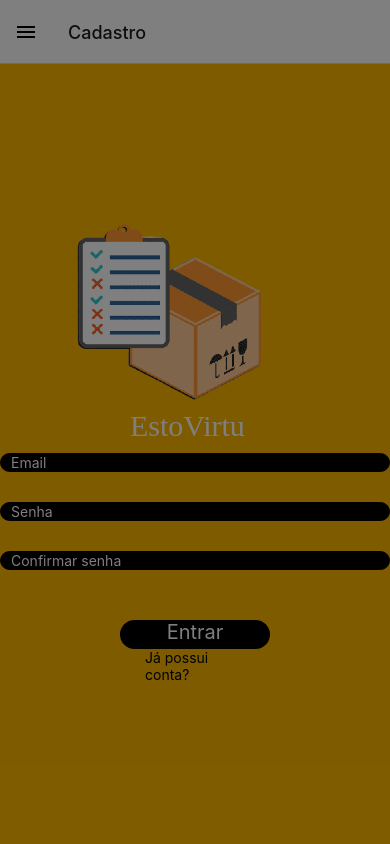
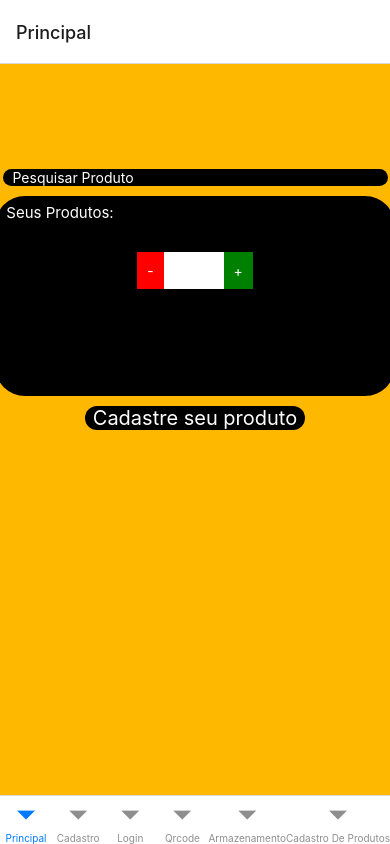
Before and after one commit to lucas125-fx/controle-de-estoque, a React Native app: screen / in a window 390 px wide. Built offline with nearby package versions, Linux system fonts and the light colour scheme.

Commit message:
feito a navegação entre telas

```diff
--- a/App.js
+++ b/App.js
@@ -4,23 +4,24 @@ import Principal from './src/Pages/Principal';
 import Qrcode from './src/Pages/Qrcode'
 import { NavigationContainer } from '@react-navigation/native';
 import { createDrawerNavigator } from '@react-navigation/drawer';
+import { createBottomTabNavigator } from '@react-navigation/bottom-tabs';
 import Armazenamento from './src/Pages/Armazenamento';
 import CadastroProdutos from './src/Pages/CadastroProdutos/'
 
-const Drawer = createDrawerNavigator ();
+const Tab = createBottomTabNavigator ();
 
 export default function App() {
   return (
     <NavigationContainer>
-      <Drawer.Navigator useLegacyImplementation={true} >
-     <Drawer.Screen name="Cadastro"component={Cadastro}/>
-     <Drawer.Screen name="Login"component={Login}/>
-     <Drawer.Screen name="Principal"component={Principal}/>
-     <Drawer.Screen name="Qrcode"component={Qrcode}/>
-     <Drawer.Screen name="Armazenamento"component={Armazenamento}/>
-     <Drawer.Screen name="Cadastrodeprodutos"component={CadastroProdutos}/>
+      <Tab.Navigator useLegacyImplementation={true} >
+     <Tab.Screen name="Principal"component={Principal}/>
+     <Tab.Screen name="Cadastro"component={Cadastro}/>
+     <Tab.Screen name="Login"component={Login}/>
+     <Tab.Screen name="Qrcode"component={Qrcode}/>
+     <Tab.Screen name="Armazenamento"component={Armazenamento}/>
+     <Tab.Screen name="Cadastro De Produtos"component={CadastroProdutos}/>
 
-     </Drawer.Navigator>
+     </Tab.Navigator>
         </NavigationContainer>
 
   );
--- a/babel.config.js
+++ b/babel.config.js
@@ -1,6 +1,15 @@
-module.exports = function(api) {
+module.exports = function (api) {
   api.cache(true);
   return {
-    presets: ['babel-preset-expo'],
+    presets: ["babel-preset-expo"],
+    plugins: [
+      [
+        "module-resolver",
+        {
+          extensions: [".tsx", ".ts", ".js", ".json"],
+        },
+      ],
+      "react-native-reanimated/plugin",
+    ],
   };
 };
--- a/package.json
+++ b/package.json
@@ -28,9 +28,9 @@
     "react": "17.0.1",
     "react-dom": "17.0.1",
     "react-native": "0.64.3",
-    "react-native-gesture-handler": "~2.1.0",
+    "react-native-gesture-handler": "^2.4.1",
     "react-native-paper": "^4.12.1",
-    "react-native-reanimated": "~2.3.1",
+    "react-native-reanimated": "~2.2.0",
     "react-native-safe-area-context": "3.3.2",
     "react-native-screens": "~3.10.1",
     "react-native-vector-icons": "^9.1.0",
--- a/src/Pages/Armazenamento/index.js
+++ b/src/Pages/Armazenamento/index.js
@@ -13,7 +13,7 @@ export default function Principal({navigation}) {
       </View>
       <View>
         <TouchableOpacity
-      onPress={() => (navigation.navigate('Cadastrodeprodutos'))}
+      onPress={() => (navigation.navigate('Cadastro De Produtos'))}
       style={styles.botao}>
           <Text style={{ fontSize: 20, color: '#fff', }}>Cadastre seu produto</Text>
         </TouchableOpacity>
--- a/src/Pages/CadastroProdutos/index.js
+++ b/src/Pages/CadastroProdutos/index.js
@@ -10,7 +10,7 @@ export default function CadastroProdutos({navigation}) {
       <Text style={styles.text}>EstoVirtu</Text>
       <TextInput
         style={styles.input}
-        placeholder="imagem"
+        placeholder="Imagem"
         placeholderTextColor="#FFF"
       />
       <TextInput
@@ -25,17 +25,12 @@ export default function CadastroProdutos({navigation}) {
       />
       <TextInput
         style={styles.input2}
-        placeholder="Local"
+        placeholder="QR Code"
         placeholderTextColor="#FFF"
       />
       <TextInput
         style={styles.input2}
-        placeholder="QR code"
-        placeholderTextColor="#FFF"
-      />
-      <TextInput
-        style={styles.input2}
-        placeholder="Codigo Empresa"
+        placeholder="Código Empresa"
         placeholderTextColor="#FFF"
       />
       <TextInput
@@ -50,10 +45,10 @@ export default function CadastroProdutos({navigation}) {
       />
       <View >
       <TouchableOpacity
-      onPress={() => (navigation.navigate('Armazenamento'))}
+      onPress={() => (navigation.navigate('Principal'))}
         style={styles.botao}>
 
-        <Text style={{ fontSize: 20, color: '#fff', }}>Entrar</Text>
+        <Text style={{ fontSize: 20, color: '#fff', }}>Cadastrar</Text>
 
       </TouchableOpacity>
       </View>
--- a/src/Pages/Principal/index.js
+++ b/src/Pages/Principal/index.js
@@ -37,7 +37,7 @@ export default function Principal({navigation}){
       </View>
       <View>
         <TouchableOpacity
-          onPress={() => (navigation.navigate('Qrcode'))}
+          onPress={() => (navigation.navigate('Cadastro De Produtos'))}
           style={styles.botao}>
           <Text style={{ fontSize: 20, color: '#fff', }}>Cadastre seu produto</Text>
         </TouchableOpacity>
@@ -80,7 +80,7 @@ const styles = StyleSheet.create({
     marginRight: 50,
     marginLeft:-220,
     marginTop:-100,
-    marginBottom: 250
+    marginBottom: 10
   },
   botao: {
     borderRadius: 40,
@@ -109,6 +109,6 @@ const styles = StyleSheet.create({
   linha:{
     flexDirection:'row',
     backgroundColor:'white',
-    marginBottom:15
+    marginTop:20
   }
 });
```
Also changed, not shown: src/Pages/Segurança/index.js (deleted, +0 -83 lines), 1 other file (tests, documents, lock files or other folders).
